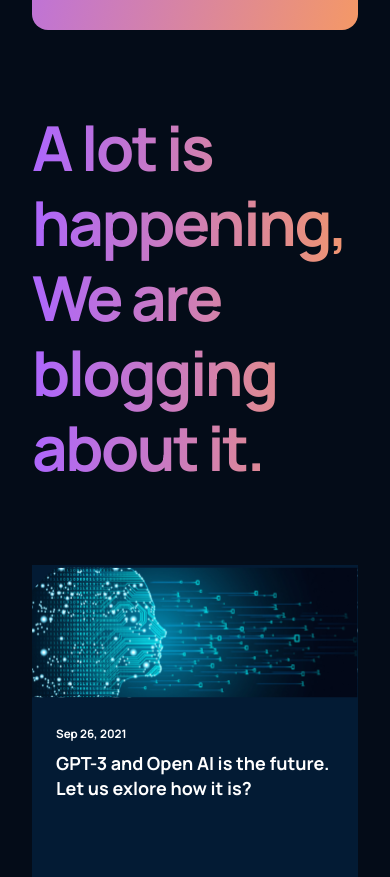
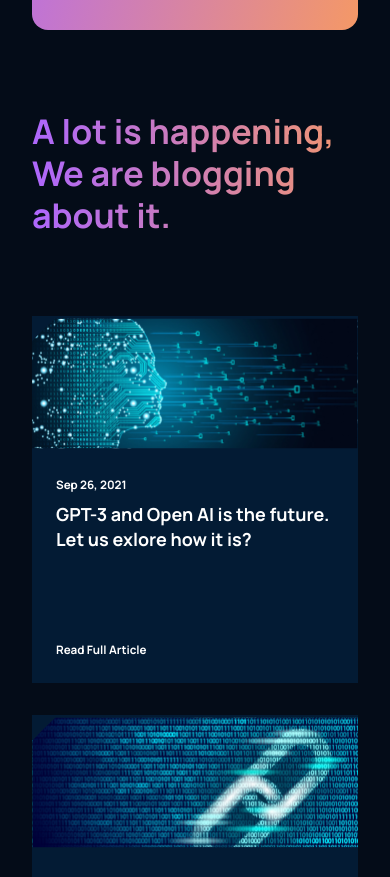
Before and after one commit to brainconnect93/gpt-3_bcot, a React (Create React App) app: page / in a window 390 px wide. Shown: the part 4476-5353 px from the top of the page. Built offline with nearby package versions, Linux system fonts and the light colour scheme.

Commit message:
Complete styling for the blog page

```diff
--- a/src/components/article/article.css
+++ b/src/components/article/article.css
@@ -7,8 +7,6 @@
 }
 
 .gpt3_blog-container_article-image {
-  width: 100%;
-  height: 100%;
   background: var(--color-footer);
 }
 
--- a/src/containers/blog/Blog.jsx
+++ b/src/containers/blog/Blog.jsx
@@ -10,6 +10,7 @@
     <div className="gpt3_blog-header">
       <h1 className="gradient_text">
         A lot is happening,
+        <br />
         We are blogging about it.
       </h1>
     </div>
--- a/src/containers/blog/blog.css
+++ b/src/containers/blog/blog.css
@@ -12,9 +12,8 @@
 .gpt3_blog-header h1 {
   font-family: var(--font-family);
   font-weight: 800;
-  font-size: 62px;
-  line-height: 75px;
-  letter-spacing: -0.04em;
+  font-size: 52px;
+  line-height: 65px;
 }
 
 .gpt3_blog-container {
@@ -56,4 +55,20 @@
   .gpt3_blog-container_groupB {
     grid-template-columns: repeat(1, 1fr);
   }
+
+  .gpt3_blog-container_groupA .gpt3_blog-container_article {
+    width: 100%;
+  }
+
+  .gpt3_blog-header h1 {
+    font-size: 46px;
+    line-height: 52px;
+  }
 }
+
+@media screen and (max-width: 550px) {
+  .gpt3_blog-header h1 {
+    font-size: 34px;
+    line-height: 42px;
+  }
+}
```
